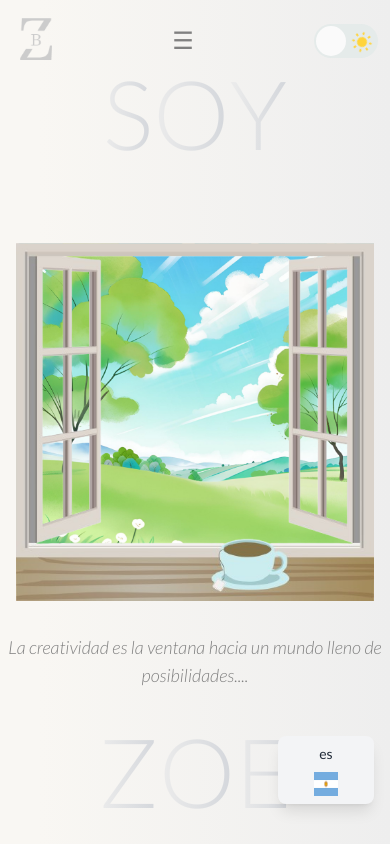
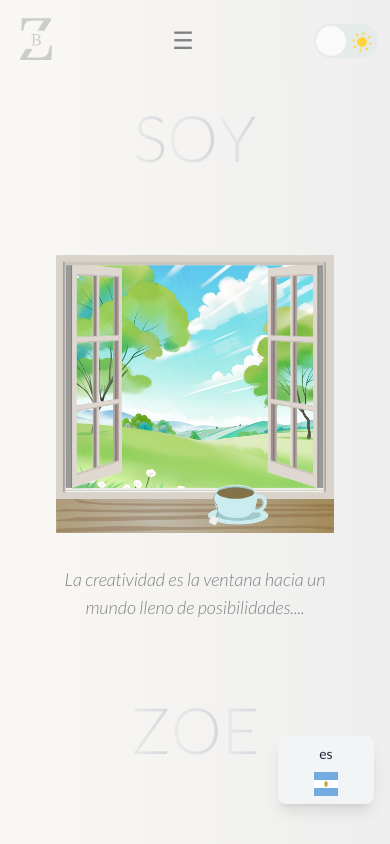
Before and after one commit to ZoeBarrios/portfolio-2024, a React (Vite) app: page / in a window 390 px wide. Shown: the top 844 px of the page. Built offline with nearby package versions, Linux system fonts and the light colour scheme; no server answers; a web font is replaced by a local one.

Commit message:
responsive 2

```diff
--- a/src/components/infoProyect.jsx
+++ b/src/components/infoProyect.jsx
@@ -9,7 +9,7 @@ export default function InfoProyect({ index }) {
 
     return (
         <div
-            className="bg-white p-6 rounded-lg shadow-lg max-w-lg w-full h-[85vh] overflow-y-auto flex flex-col justify-between"
+            className="bg-white p-6 rounded-lg shadow-lg max-w-lg w-full h-[80vh] overflow-y-auto flex flex-col justify-between"
             style={{ borderTop: `6px solid ${proyecto.color}` }}
         >
             <div className="flex flex-col items-center mb-6">
--- a/src/components/modal.jsx
+++ b/src/components/modal.jsx
@@ -24,13 +24,15 @@ export default function Modal({ children, open, onClose }) {
             style={{ zIndex: 1000 }}
         >
             <div
-                className={`m-10 bg-white border rounded shadow-lg transition-all duration-500 transform ${open ? 'translate-y-0 opacity-100' : '-translate-y-10 opacity-0'
+                className={`mx-10 bg-white border rounded shadow-lg transition-all duration-500 transform ${open ? 'translate-y-0 opacity-100' : '-translate-y-10 opacity-0'
                     }`}
                 style={{
                     fontFamily: 'system-ui',
+                    maxHeight: '90%',
                 }}
             >
-                <div className="w-full flex flex-row justify-end">
+                <div className="w-full flex flex-row justify-end"
+                >
                     <button
                         onClick={onClose}
                         className="px-2 mt-2 text-red-600 font-bold"
--- a/src/pages/Comments.jsx
+++ b/src/pages/Comments.jsx
@@ -40,7 +40,7 @@ export default function Comments() {
                     </Link>
                 </div>
 
-                <div onClick={() => setShow(true)} className="w-16 mt-2 self-start justify-self-center cursor-pointer">
+                <div onClick={() => setShow(true)} className="w-16 mt-2 self-start justify-self-center cursor-pointer z-10">
                     <img src={Pen} alt="pen" />
                 </div>
             </div>
--- a/src/sections/main.jsx
+++ b/src/sections/main.jsx
@@ -11,11 +11,11 @@ function Main() {
     const { language } = useLanguage();
     const { theme } = useTheme();
     return (
-        <section className=" md:p-0 h-screen flex flex-col md:flex-row items-center justify-around" id="home">
+        <section className="p-10 pt-16 md:p-0 h-screen flex flex-col md:flex-row items-center justify-around" id="home">
 
 
             {language === LANGUAGES.ESP ? (
-                <div className="flex flex-row py-10 md:p-0 md:flex-col items-center justify-center">
+                <div className="flex flex-row md:flex-col items-center justify-center">
                     <Letter letter="S" theme={theme} />
                     <Letter letter="o" theme={theme} />
                     <Letter letter="y" theme={theme} />
--- a/src/stylesheets/letter.css
+++ b/src/stylesheets/letter.css
@@ -36,3 +36,9 @@
         transform: translateY(-10px);
     }
 }
+
+@media (max-width: 768px) {
+    .letter-text {
+        font-size: 4rem;
+    }
+}
```
